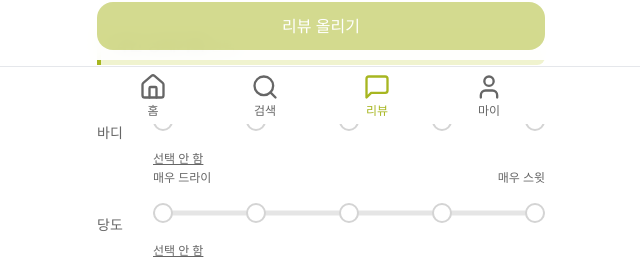
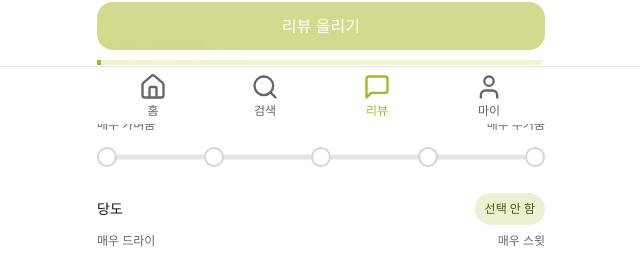
Before and after one commit to skan9708/wakiPedia_renew_2026, a React (Vite) app: page /reviews/new in a window 1280 px wide. Shown: the part 676-937 px from the top of the page, without its empty margins (319-959 px from the left). Built offline with nearby package versions, Linux system fonts and the light colour scheme; no server answers; sample sign-in values are in the browser's storage; a web font is replaced by a local one.

Commit message:
Separate taste scale labels from clear controls

```diff
--- a/src/pages/Me/MyPageReviewEditMobile.tsx
+++ b/src/pages/Me/MyPageReviewEditMobile.tsx
@@ -129,7 +129,7 @@ export function MyPageReviewEditMobile() {
       </section>
 
       {/* 맛 상세 */}
-      <section className="review-taste-section mx-auto w-full max-w-mobile px-4">
+      <section className="mx-auto w-full max-w-mobile px-4">
         <h3 className="text-base font-semibold mb-2">와인 상세기록 <span className="text-sm text-muted font-normal">선택</span></h3>
         <div className="space-y-5">
           <TasteScaleRow title="바디" leftLabel="매우 가벼움" rightLabel="매우 무거움" value={bodyLevel} onChange={setBodyLevel} />
@@ -189,12 +189,17 @@ type TasteScaleRowProps = { title: string; leftLabel: string; rightLabel: string
 function TasteScaleRow({ title, leftLabel, rightLabel, value, onChange }: TasteScaleRowProps) {
   const fillPct = `${((value ?? 0) / 4) * 100}%`;
   return (
-    <div className="flex items-center gap-2">
-      <div className="w-12 shrink-0 text-sm text-muted">{title}</div>
-      <div className="flex-1">
-        <div className="relative h-12">
-          <div className="absolute -top-5 left-0 text-[12px] text-muted">{leftLabel}</div>
-          <div className="absolute -top-5 right-0 text-[12px] text-muted">{rightLabel}</div>
+    <div className="space-y-2">
+      <div className="flex items-center justify-between gap-2">
+        <span className="text-sm font-medium">{title}</span>
+        <button type="button" onClick={() => onChange(null)} aria-label={`${title} 선택 안 함`} aria-pressed={value === null}
+          className={`min-h-8 rounded-full px-2.5 text-xs ${value === null ? 'bg-accent/20 text-[#4c5700]' : 'text-muted underline'}`}>선택 안 함</button>
+      </div>
+      <div className="flex justify-between text-xs text-muted">
+        <span>{leftLabel}</span>
+        <span>{rightLabel}</span>
+      </div>
+      <div className="relative h-8">
         <div className="absolute left-0 right-0 top-1/2 -translate-y-1/2 h-[5px] bg-neutral-200 rounded-full" />
         <div className="absolute left-0 top-1/2 -translate-y-1/2 h-[5px] bg-accent rounded-full" style={{ width: fillPct }} />
         <div className="absolute inset-x-0 top-1/2 -translate-y-1/2 z-10 flex items-center justify-between">
@@ -205,8 +210,6 @@ function TasteScaleRow({ title, leftLabel, rightLabel, value, onChange }: TasteS
           ))}
         </div>
       </div>
-        <button type="button" onClick={() => onChange(null)} className="text-xs text-muted underline">선택 안 함</button>
-      </div>
     </div>
   );
 }
--- a/src/pages/Reviews/WineReviewWriteMobile.tsx
+++ b/src/pages/Reviews/WineReviewWriteMobile.tsx
@@ -179,7 +179,7 @@ export function WineReviewWriteMobile() {
       </section>
 
       {/* 맛 상세 기록 */}
-      <section className="review-taste-section mx-auto w-full max-w-mobile px-4">
+      <section className="mx-auto w-full max-w-mobile px-4">
         <h3 className="text-base font-semibold mb-2">와인 상세기록 <span className="text-sm text-muted font-normal">선택</span></h3>
         <div className="mt-0 space-y-5">
           <TasteScaleRow title="바디" leftLabel="매우 가벼움" rightLabel="매우 무거움" value={bodyLevel} onChange={setBodyLevel} />
@@ -240,12 +240,17 @@ type TasteScaleRowProps = { title: string; leftLabel: string; rightLabel: string
 function TasteScaleRow({ title, leftLabel, rightLabel, value, onChange }: TasteScaleRowProps) {
   const fillPct = `${((value ?? 0) / 4) * 100}%`;
   return (
-    <div className="flex items-center gap-2">
-      <div className="w-12 shrink-0 text-sm text-muted">{title}</div>
-      <div className="flex-1">
-        <div className="relative h-12">
-          <div className="absolute -top-5 left-0 text-[12px] text-muted">{leftLabel}</div>
-          <div className="absolute -top-5 right-0 text-[12px] text-muted">{rightLabel}</div>
+    <div className="space-y-2">
+      <div className="flex items-center justify-between gap-2">
+        <span className="text-sm font-medium">{title}</span>
+        <button type="button" onClick={() => onChange(null)} aria-label={`${title} 선택 안 함`} aria-pressed={value === null}
+          className={`min-h-8 rounded-full px-2.5 text-xs ${value === null ? 'bg-accent/20 text-[#4c5700]' : 'text-muted underline'}`}>선택 안 함</button>
+      </div>
+      <div className="flex justify-between text-xs text-muted">
+        <span>{leftLabel}</span>
+        <span>{rightLabel}</span>
+      </div>
+      <div className="relative h-8">
         <div className="absolute left-0 right-0 top-1/2 -translate-y-1/2 h-[5px] bg-neutral-200 rounded-full" />
         <div className="absolute left-0 top-1/2 -translate-y-1/2 h-[5px] bg-accent rounded-full" style={{ width: fillPct }} />
         <div className="absolute inset-x-0 top-1/2 -translate-y-1/2 z-10 flex items-center justify-between">
@@ -254,8 +259,6 @@ function TasteScaleRow({ title, leftLabel, rightLabel, value, onChange }: TasteS
           ))}
         </div>
       </div>
-        <button type="button" onClick={() => onChange(null)} className="text-xs text-muted underline">선택 안 함</button>
-      </div>
     </div>
   );
 }
--- a/src/styles/globals.css
+++ b/src/styles/globals.css
@@ -52,10 +52,6 @@ body {
   margin-bottom: 12px;
 }
 
-.review-form > .review-taste-section > h3 {
-  margin-bottom: 32px;
-}
-
 /* 브랜드 프라이빗 컬러(어두운 초록) 유틸 🎯 */
 .bg-private { background-color: #2E4A0C; }
 .text-private { color: #2E4A0C; }
```
Lines whose indentation alone changed are shown as unchanged.
